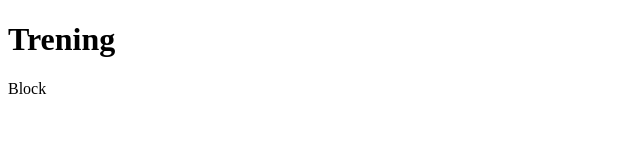
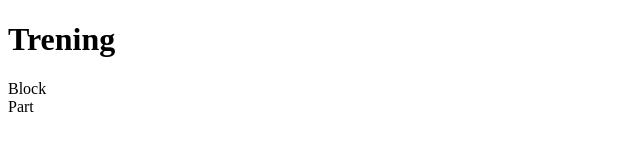
Before and after one commit to JaneShavrukova/Test, a plain HTML site: page index.html in a window 1280 px wide. Shown: the full height of the page, 0-640 px from the left. Drawn offline with Linux system fonts and the light colour scheme.

Commit message:
Add section

```diff
--- a/index.html
+++ b/index.html
@@ -9,6 +9,7 @@
 <body>
   <h1>Trening</h1>
   <div>Block</div>
+  <section>Part</section>
 
 </body>
 </html>
```
